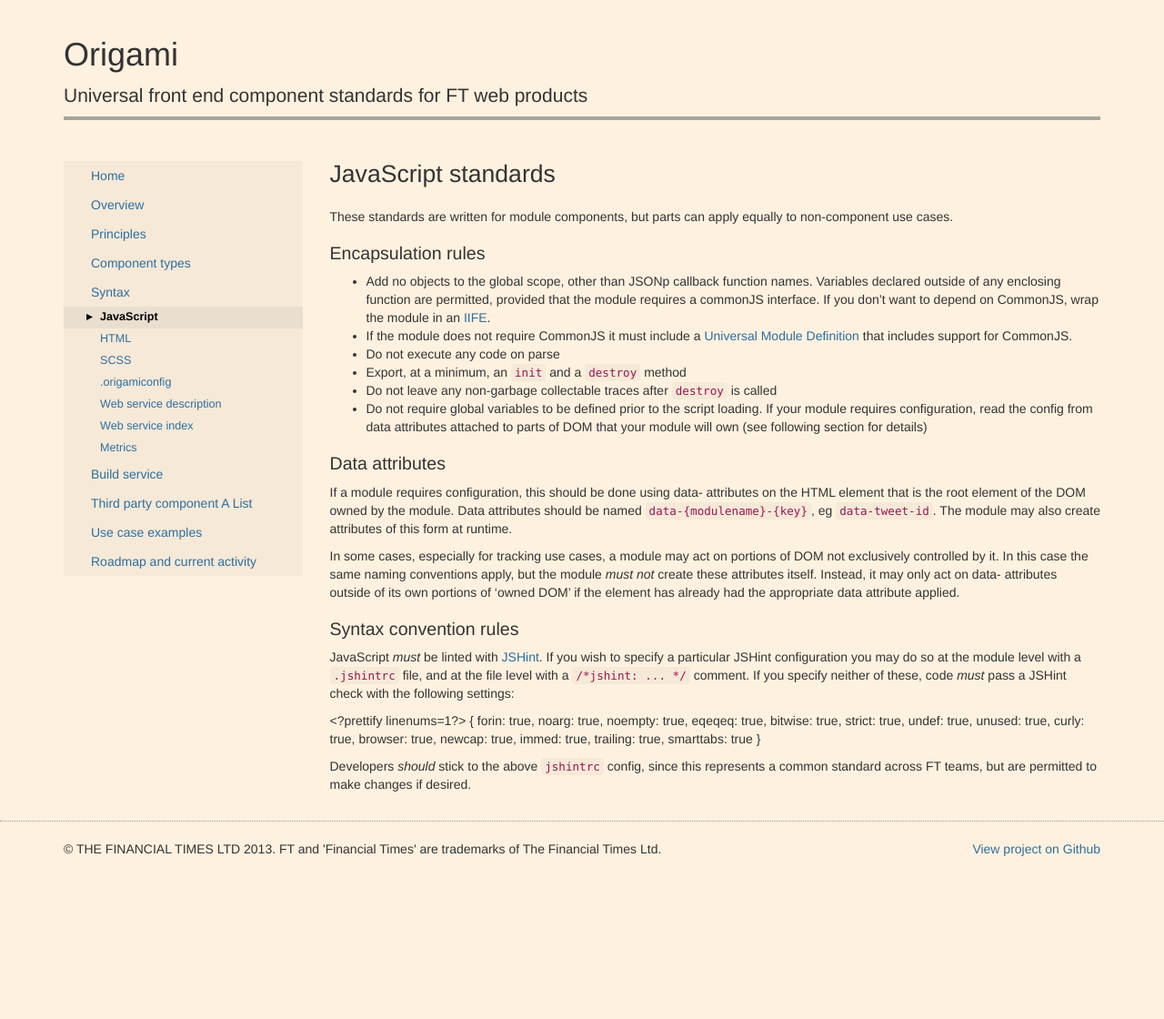
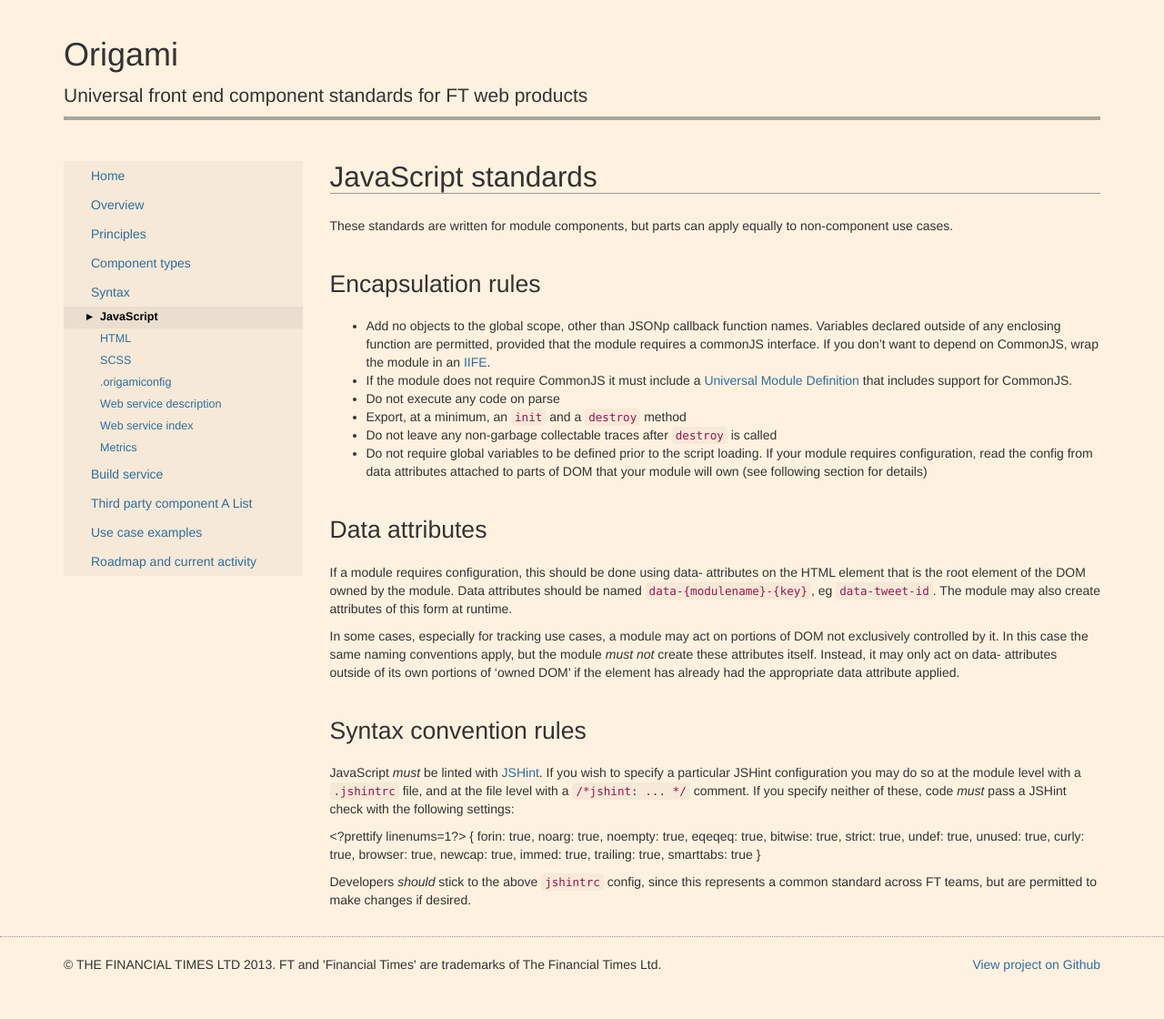
Before and after one commit to Financial-Times/ft-origami, a Jekyll site: the page built from docs/syntax/js.md, in a window 1280 px wide. Shown: the whole page at 91% size. Built offline with Jekyll 4.4.1, drawn with Linux system fonts in a browser that asks for light colours; nearby versions of some CDN libraries; before the commit the page ends 993 px from its top, so only the background shows below that.

Commit message:
Fix heading levels.

```diff
--- a/docs/syntax/js.md
+++ b/docs/syntax/js.md
@@ -5,11 +5,11 @@ section: Syntax
 permalink: /docs/syntax/js/
 ---
 
-## JavaScript standards
+# JavaScript standards
 
 These standards are written for module components, but parts can apply equally to non-component use cases.
 
-### Encapsulation rules
+## Encapsulation rules
 
 * Add no objects to the global scope, other than JSONp callback function names.  Variables declared outside of any enclosing function are permitted, provided that the module requires a commonJS interface.  If you don't want to depend on CommonJS, wrap the module in an [IIFE](http://en.wikipedia.org/wiki/Immediately-invoked_function_expression).
 * If the module does not require CommonJS it must include a [Universal Module Definition](https://github.com/umdjs/umd/blob/master/returnExports.js) that includes support for CommonJS.
@@ -18,13 +18,13 @@ These standards are written for module components, but parts can apply equally t
 * Do not leave any non-garbage collectable traces after `destroy` is called
 * Do not require global variables to be defined prior to the script loading.  If your module requires configuration, read the config from data attributes attached to parts of DOM that your module will own (see following section for details)
 
-### Data attributes
+## Data attributes
 
 If a module requires configuration, this should be done using data- attributes on the HTML element that is the root element of the DOM owned by the module.  Data attributes should be named `data-{modulename}-{key}`, eg `data-tweet-id`.  The module may also create attributes of this form at runtime.
 
 In some cases, especially for tracking use cases, a module may act on portions of DOM not exclusively controlled by it.  In this case the same naming conventions apply, but the module *must not* create these attributes itself.  Instead, it may only act on data- attributes outside of its own portions of 'owned DOM' if the element has already had the appropriate data attribute applied.
 
-### Syntax convention rules
+## Syntax convention rules
 
 JavaScript *must* be linted with [JSHint](http://www.jshint.com/).  If you wish to specify a particular JSHint configuration you may do so at the module level with a `.jshintrc` file, and at the file level with a `/*jshint: ... */` comment.  If you specify neither of these, code *must* pass a JSHint check with the following settings:
 
```
Also changed, not shown: docs/syntax/scss.md (+3 -3 lines).
